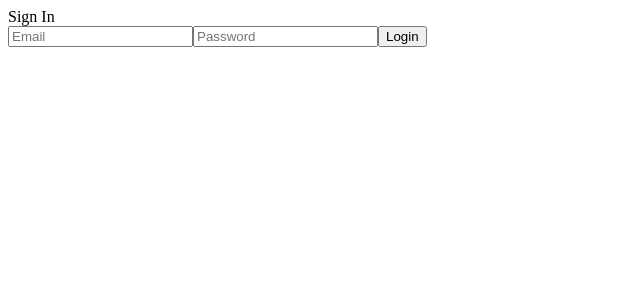
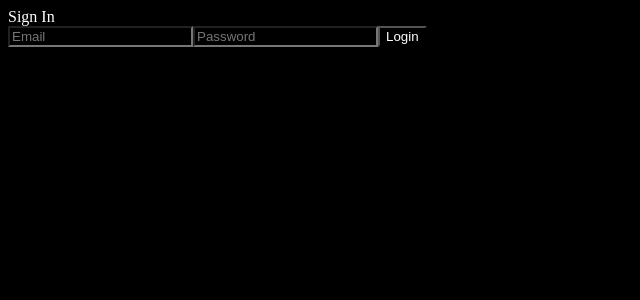
Before and after one commit to tPhume/time-log, a React app: page / in a window 1280 px wide. Shown: the top 300 px of the page, without its empty margins (0-640 px from the left). Built offline with nearby package versions, Linux system fonts and the light colour scheme.

Commit message:
Added basic index css file

```diff
--- /dev/null
+++ b/src/index.css
@@ -0,0 +1,4 @@
+* {
+  background-color: black;
+  color: white;
+}
--- a/src/index.jsx
+++ b/src/index.jsx
@@ -1,6 +1,8 @@
 import React from "react";
 import ReactDom from "react-dom";
 import * as firebase from "firebase/app";
+
+import "./index.css";
 
 // Initialize firebase app
 // eslint-disable-next-line no-undef
@@ -45,7 +47,7 @@ class Main extends React.Component {
 
     // Show login form
     return (
-      <div>
+      <div className="login">
         <div>Sign In</div>
         <form onSubmit={this.login}>
           <input
```
